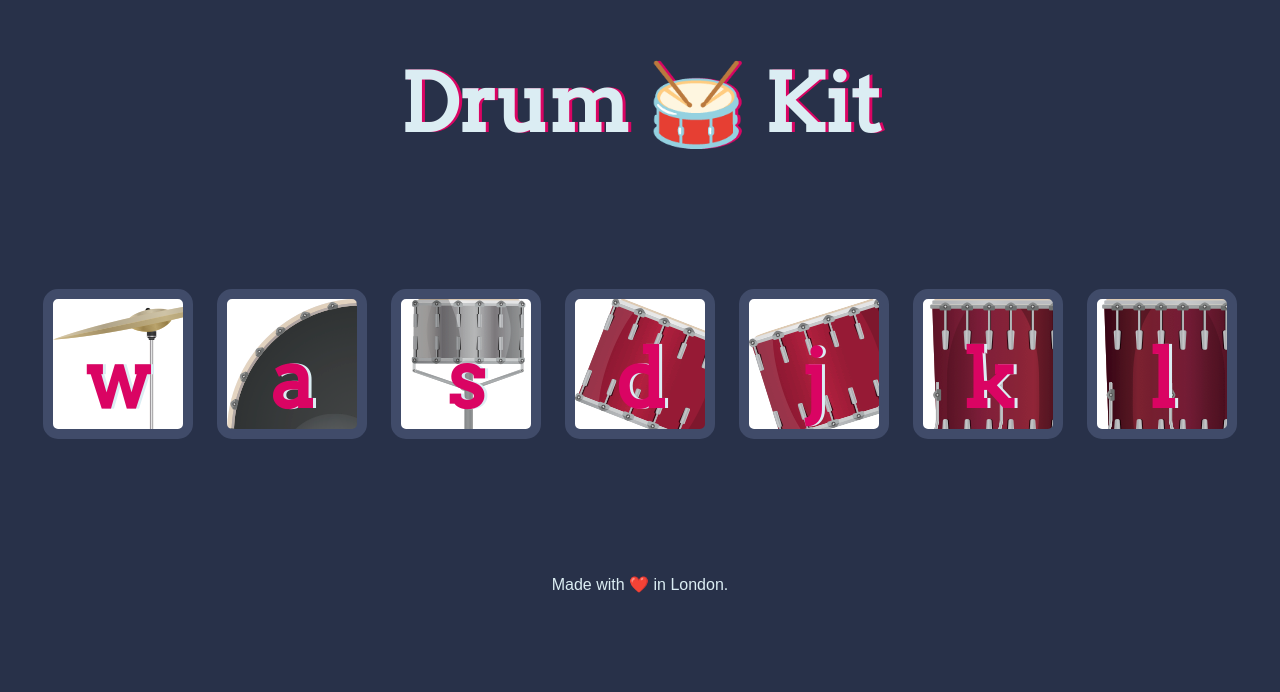
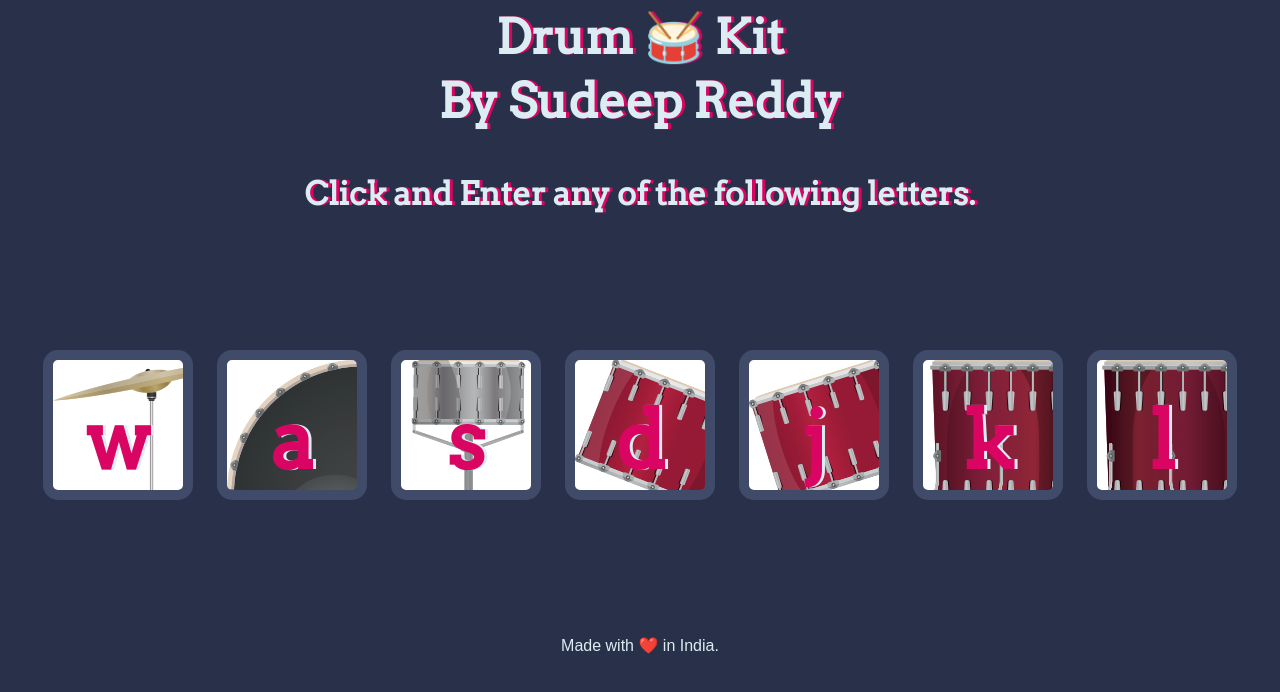
Before and after one commit to vsudeepreddy33/Drums, a plain HTML site: page index.html in a window 1280 px wide. Drawn offline with Linux system fonts and the light colour scheme.

Commit message:
Add files via upload

```diff
--- a/index.html
+++ b/index.html
@@ -11,6 +11,8 @@
 <body>
 
   <h1 id="title">Drum 🥁 Kit</h1>
+  <h1>By Sudeep Reddy</h1>
+  <h4>Click and Enter any of the following letters.</h4>
   <div class="set">
     <button class="w drum">w</button>
     <button class="a drum">a</button>
@@ -26,6 +28,6 @@
 </body>
 
 <footer>
-  Made with ❤️ in London.
+  Made with ❤️ in India.
 </footer>
 </html>
--- a/styles.css
+++ b/styles.css
@@ -4,11 +4,19 @@ body {
 }
 
 h1 {
-  font-size: 5rem;
+  font-size: 3rem;
   color: #DBEDF3;
   font-family: "Arvo", cursive;
   text-shadow: 3px 0 #DA0463;
+  margin: 5px auto;
 
+}
+
+h4{
+  font-size: 2rem;
+  color: #DBEDF3;
+  font-family: "Arvo", cursive;
+  text-shadow: 3px 0 #DA0463;
 }
 
 footer {
```
